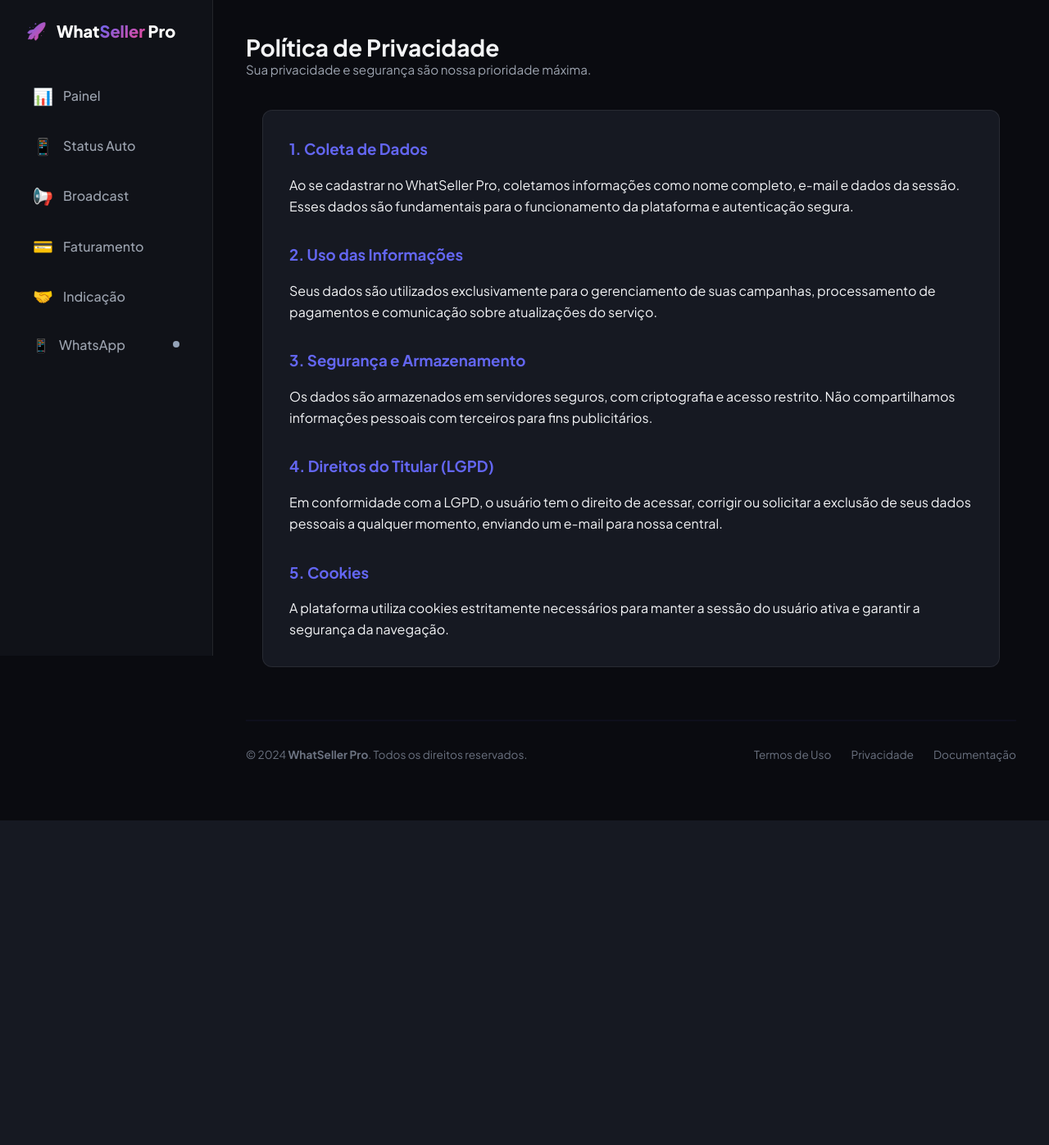
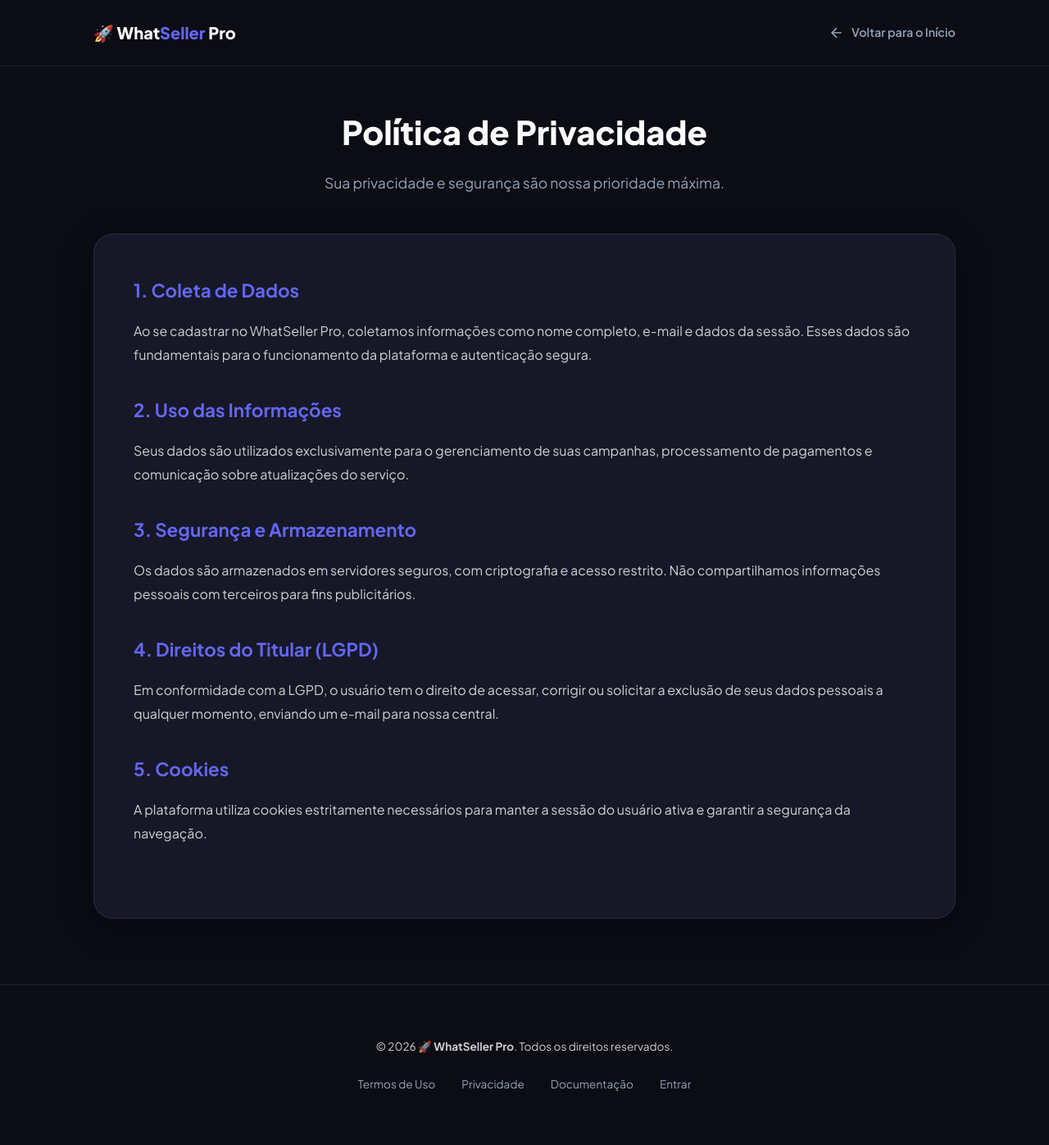
Before and after one commit to cleiltonrodriguesofc/whatsapp_seller, a Python web app: template core/presentation/web/templates/privacy.html in a window 1280 px wide. Shown: the whole page at 82% size. Before the commit the page ends 1001 px from the top, so only its background shows below. Run offline with Jinja, Linux system fonts and the light colour scheme; the template is opened without the code that fills it, so the values that code supplies are empty.

Commit message:
feat(legal): implement professional terms acceptance and branding foundations

```diff
--- a/core/infrastructure/database/models.py
+++ b/core/infrastructure/database/models.py
@@ -45,6 +45,7 @@ class UserModel(Base):
     created_at = Column(DateTime, default=now_sp)
     referral_balance = Column(Float, default=0.0)
     referral_code_id = Column(Integer, ForeignKey("referral_codes.id"), nullable=True)
+    agreed_to_terms_at = Column(DateTime, nullable=True)
 
     products = relationship("ProductModel", back_populates="user")
     instances = relationship("InstanceModel", back_populates="user")
--- a/core/presentation/web/app.py
+++ b/core/presentation/web/app.py
@@ -61,7 +61,8 @@ try:
             ("whatsapp_targets", "instance_id", "ALTER TABLE whatsapp_targets ADD COLUMN instance_id INTEGER REFERENCES instances(id) ON DELETE SET NULL;"),
             ("broadcast_lists", "instance_id", "ALTER TABLE broadcast_lists ADD COLUMN instance_id INTEGER REFERENCES instances(id) ON DELETE SET NULL;"),
             ("users", "referral_balance", "ALTER TABLE users ADD COLUMN referral_balance FLOAT DEFAULT 0.0;"),
-            ("users", "referral_code_id", "ALTER TABLE users ADD COLUMN referral_code_id INTEGER REFERENCES referral_codes(id) ON DELETE SET NULL;"),
+            ("users", "referral_code_id", "ALTER TABLE users ADD COLUMN referral_code_id INTEGER;"),
+            ("users", "agreed_to_terms_at", "ALTER TABLE users ADD COLUMN agreed_to_terms_at TIMESTAMP;"),
         ]
 
         for table, column, stmt in migrations:
@@ -101,7 +102,7 @@ except Exception as e:
 # rate limiter
 limiter = Limiter(key_func=get_remote_address)
 
-app = FastAPI(title="WhatSeller Pro", debug=os.environ.get("DEBUG", "false") == "true")
+app = FastAPI(title="🚀 WhatSeller Pro", debug=os.environ.get("DEBUG", "false") == "true")
 app.state.limiter = limiter
 app.add_exception_handler(RateLimitExceeded, _rate_limit_exceeded_handler)
 
--- a/core/presentation/web/routers/billing.py
+++ b/core/presentation/web/routers/billing.py
@@ -40,7 +40,7 @@ async def create_checkout_session(
         "payer_email": current_user.email,
         "back_url": f"{os.environ.get('BASE_URL', 'http://localhost:8000')}/checkout/success",
         "external_reference": str(current_user.id),
-        "reason": f"WhatSeller Pro - Plano {plan.display_name}",
+        "reason": f"🚀 WhatSeller Pro - Plano {plan.display_name}",
         "auto_recurring": {
             "frequency": 1,
             "frequency_type": "months",
--- a/core/presentation/web/templates/base.html
+++ b/core/presentation/web/templates/base.html
@@ -4,7 +4,7 @@
 <head>
     <meta charset="UTF-8">
     <meta name="viewport" content="width=device-width, initial-scale=1.0">
-    <title>{{ title or "WhatSeller Pro" }}</title>
+    <title>{{ title or "🚀 WhatSeller Pro" }}</title>
     <link rel="stylesheet" href="/static/style.css">
 </head>
 
@@ -82,12 +82,10 @@
 
         <footer style="margin-top: 4rem; padding: 2rem 0; border-top: 2px solid rgba(99, 102, 241, 0.05); display: flex; align-items: center; justify-content: space-between; font-size: 0.85rem; color: var(--text-muted);">
             <div>
-                &copy; {{ now_sp().year if now_sp else "2024" }} <strong>WhatSeller Pro</strong>. Todos os direitos reservados.
+                &copy; {{ now_sp().year if now_sp else "2024" }} <strong>🚀 WhatSeller Pro</strong>. Todos os direitos reservados.
             </div>
             <div style="display: flex; gap: 1.5rem;">
-                <a href="/terms" style="color: inherit; text-decoration: none;">Termos de Uso</a>
-                <a href="/privacy" style="color: inherit; text-decoration: none;">Privacidade</a>
-                <a href="/docs" style="color: inherit; text-decoration: none;">Documentação</a>
+                <!-- Legal links moved to public pages (Landing, Login, Register) per SaaS best practices -->
             </div>
         </footer>
     </main>
@@ -95,7 +93,7 @@
     <script>
         // Set dynamic page title if needed
         const title = document.querySelector('h1').innerText;
-        document.title = `${title} | WhatSeller Pro`;
+        document.title = `${title} | 🚀 WhatSeller Pro`;
     </script>
     <script>
         // Global WhatsApp Status Polling
--- a/core/presentation/web/templates/documentation.html
+++ b/core/presentation/web/templates/documentation.html
@@ -1,10 +1,10 @@
-{% extends "base.html" %}
+{% extends "public_layout.html" %}
 
 {% block page_title %}Documentação do WhatSeller Pro{% endblock %}
 {% block page_subtitle %}Guia completo para automatizar seu marketing e alavancar suas vendas no WhatsApp.{% endblock %}
 
 {% block content %}
-<div class="card" style="padding: 2.5rem; max-width: 1000px; margin: 0 auto; line-height: 1.8;">
+<div style="line-height: 1.8;">
     <section style="margin-bottom: 3rem;">
         <h3 style="color: var(--primary); margin-bottom: 1.5rem; border-bottom: 2px solid rgba(99, 102, 241, 0.1); padding-bottom: 0.5rem;">🚀 Primeiros Passos</h3>
         <p>Abaixo, o guia rápido para você começar a vender mais com o WhatSeller Pro:</p>
--- a/core/presentation/web/templates/landing.html
+++ b/core/presentation/web/templates/landing.html
@@ -3,8 +3,8 @@
 <head>
     <meta charset="UTF-8">
     <meta name="viewport" content="width=device-width, initial-scale=1.0">
-    <meta name="description" content="WhatSeller Pro — automação inteligente de vendas via WhatsApp com IA. Envie campanhas humanizadas, gerencie múltiplas instâncias e venda no piloto automático.">
-    <title>WhatSeller Pro | Automação de Vendas com IA</title>
+    <meta name="description" content="🚀 WhatSeller Pro — automação inteligente de vendas via WhatsApp com IA. Envie campanhas humanizadas, gerencie múltiplas instâncias e venda no piloto automático.">
+    <title>🚀 WhatSeller Pro | Automação de Vendas com IA</title>
     <link rel="preconnect" href="https://fonts.googleapis.com">
     <link href="https://fonts.googleapis.com/css2?family=Inter:wght@400;500;600;700;800;900&display=swap" rel="stylesheet">
     <link rel="stylesheet" href="/static/style.css">
@@ -561,7 +561,7 @@
                 <a href="/docs">Documentação</a>
                 <a href="/login">Entrar</a>
             </div>
-            <p style="color: var(--text-muted); margin-top: 2.5rem; font-size: 0.75rem;">© 2026 WhatSeller Pro. Todos os direitos reservados.</p>
+            <p style="color: var(--text-muted); margin-top: 2.5rem; font-size: 0.75rem;">© 2026 <strong>🚀 WhatSeller Pro</strong>. Todos os direitos reservados.</p>
         </div>
     </footer>
 
--- a/core/presentation/web/templates/privacy.html
+++ b/core/presentation/web/templates/privacy.html
@@ -1,10 +1,10 @@
-{% extends "base.html" %}
+{% extends "public_layout.html" %}
 
 {% block page_title %}Política de Privacidade{% endblock %}
 {% block page_subtitle %}Sua privacidade e segurança são nossa prioridade máxima.{% endblock %}
 
 {% block content %}
-<div class="card" style="padding: 2rem; max-width: 900px; margin: 0 auto; line-height: 1.6;">
+<div style="line-height: 1.8;">
     <section style="margin-bottom: 2rem;">
         <h3 style="color: var(--primary); margin-bottom: 1rem;">1. Coleta de Dados</h3>
         <p>Ao se cadastrar no WhatSeller Pro, coletamos informações como nome completo, e-mail e dados da sessão. Esses dados são fundamentais para o funcionamento da plataforma e autenticação segura.</p>
--- /dev/null
+++ b/core/presentation/web/templates/public_layout.html
@@ -0,0 +1,111 @@
+<!DOCTYPE html>
+<html lang="pt-BR">
+<head>
+    <meta charset="UTF-8">
+    <meta name="viewport" content="width=device-width, initial-scale=1.0">
+    <title>{% block title %}{% endblock %} | 🚀 WhatSeller Pro</title>
+    <link href="https://fonts.googleapis.com/css2?family=Plus+Jakarta+Sans:wght@400;500;600;700;800&display=swap" rel="stylesheet">
+    <style>
+        :root {
+            --primary: #6366f1;
+            --primary-dark: #4f46e5;
+            --background: #0b0c14;
+            --surface: #161827;
+            --text: #f8fafc;
+            --text-muted: #94a3b8;
+            --border: rgba(255, 255, 255, 0.08);
+            --p-grad: linear-gradient(135deg, #6366f1 0%, #a855f7 100%);
+        }
+        * { margin: 0; padding: 0; box-sizing: border-box; }
+        body {
+            font-family: 'Plus Jakarta Sans', sans-serif;
+            background-color: var(--background);
+            color: var(--text);
+            line-height: 1.6;
+        }
+        .container { max-width: 1100px; margin: 0 auto; padding: 0 1.5rem; }
+
+        /* Nav */
+        nav {
+            padding: 1.5rem 0;
+            border-bottom: 1px solid var(--border);
+            margin-bottom: 3rem;
+        }
+        .nav-content { display: flex; justify-content: space-between; align-items: center; }
+        .logo { font-size: 1.25rem; font-weight: 800; text-decoration: none; color: white; }
+        .logo span { color: var(--primary); }
+        .btn-back { color: var(--text-muted); text-decoration: none; font-size: 0.9rem; font-weight: 600; display: flex; align-items: center; gap: 0.5rem; }
+        .btn-back:hover { color: white; }
+
+        /* Content */
+        .content-area { padding-bottom: 5rem; min-height: 70vh; }
+        .page-header { margin-bottom: 3rem; text-align: center; }
+        .page-title { font-size: 2.5rem; font-weight: 800; margin-bottom: 1rem; }
+        .page-subtitle { color: var(--text-muted); font-size: 1.1rem; }
+
+        .legal-card {
+            background: var(--surface);
+            border: 1px solid var(--border);
+            border-radius: 24px;
+            padding: 3rem;
+            box-shadow: 0 10px 40px rgba(0,0,0,0.3);
+        }
+
+        /* Footer */
+        footer {
+            padding: 4rem 0;
+            border-top: 1px solid var(--border);
+            text-align: center;
+            color: var(--text-muted);
+            font-size: 0.85rem;
+        }
+        .footer-links { display: flex; justify-content: center; gap: 2rem; margin-top: 1.5rem; }
+        .footer-links a { color: inherit; text-decoration: none; transition: color 0.1s; }
+        .footer-links a:hover { color: white; }
+
+        /* Spacing for sections */
+        section { margin-bottom: 2.5rem; }
+        h3 { color: var(--primary); margin-bottom: 1rem; font-size: 1.4rem; font-weight: 700; }
+        p { margin-bottom: 1rem; color: rgba(255,255,255,0.8); }
+
+        @media (max-width: 640px) {
+            .page-title { font-size: 2rem; }
+            .legal-card { padding: 1.5rem; }
+        }
+    </style>
+</head>
+<body>
+    <nav>
+        <div class="container nav-content">
+            <a href="/" class="logo">🚀 What<span>Seller</span> Pro</a>
+            <a href="/" class="btn-back">
+                <svg width="20" height="20" viewBox="0 0 24 24" fill="none" stroke="currentColor" stroke-width="2"><path d="M19 12H5M12 19l-7-7 7-7"/></svg>
+                Voltar para o Início
+            </a>
+        </div>
+    </nav>
+
+    <main class="container content-area">
+        <header class="page-header">
+            <h1 class="page-title">{% block page_title %}{% endblock %}</h1>
+            <p class="page-subtitle">{% block page_subtitle %}{% endblock %}</p>
+        </header>
+
+        <div class="legal-card">
+            {% block content %}{% endblock %}
+        </div>
+    </main>
+
+    <footer>
+        <div class="container">
+            <p>&copy; 2026 <strong>🚀 WhatSeller Pro</strong>. Todos os direitos reservados.</p>
+            <div class="footer-links">
+                <a href="/terms">Termos de Uso</a>
+                <a href="/privacy">Privacidade</a>
+                <a href="/docs">Documentação</a>
+                <a href="/login">Entrar</a>
+            </div>
+        </div>
+    </footer>
+</body>
+</html>
--- a/core/presentation/web/templates/register.html
+++ b/core/presentation/web/templates/register.html
@@ -30,9 +30,9 @@
             </div>
 
             <div style="display: flex; align-items: flex-start; gap: 0.75rem; margin: 0.5rem 0;">
-                <input type="checkbox" id="terms" required style="margin-top: 0.25rem; width: 16px; height: 16px; accent-color: var(--primary);">
+                <input type="checkbox" id="terms" name="terms_accepted" required style="margin-top: 0.25rem; width: 16px; height: 16px; accent-color: var(--primary);">
                 <label for="terms" style="font-size: 0.8rem; color: var(--text-muted); cursor: pointer;">
-                    Concordo com os <a href="#" style="color: var(--primary);">Termos de Uso</a> e permito o provisionamento da instância WhatsApp.
+                    Ao criar sua conta, você concorda com nossos <a href="/terms" target="_blank" style="color: var(--primary);">Termos de Uso</a> e <a href="/privacy" target="_blank" style="color: var(--primary);">Política de Privacidade</a>.
                 </label>
             </div>
 
--- a/core/presentation/web/templates/terms.html
+++ b/core/presentation/web/templates/terms.html
@@ -1,10 +1,10 @@
-{% extends "base.html" %}
+{% extends "public_layout.html" %}
 
 {% block page_title %}Termos de Uso{% endblock %}
 {% block page_subtitle %}Leia atentamente os termos e condições de uso da plataforma WhatSeller Pro.{% endblock %}
 
 {% block content %}
-<div class="card" style="padding: 2rem; max-width: 900px; margin: 0 auto; line-height: 1.6;">
+<div style="line-height: 1.8;">
     <section style="margin-bottom: 2rem;">
         <h3 style="color: var(--primary); margin-bottom: 1rem;">1. Objeto do Serviço</h3>
         <p>O WhatSeller Pro é uma plataforma de automação de marketing para WhatsApp, permitindo o agendamento de campanhas, postagem em status e integração com inteligência artificial para otimização de vendas.</p>
```
Also changed, not shown: core/presentation/web/routers/auth.py (+13 -1 lines), core/presentation/web/routers/campaigns.py (+14 -4 lines), core/presentation/web/templates/dashboard.html (+15 -0 lines), tests/integration/test_pro_features.py (added, +92 -0 lines), 1 other file.
